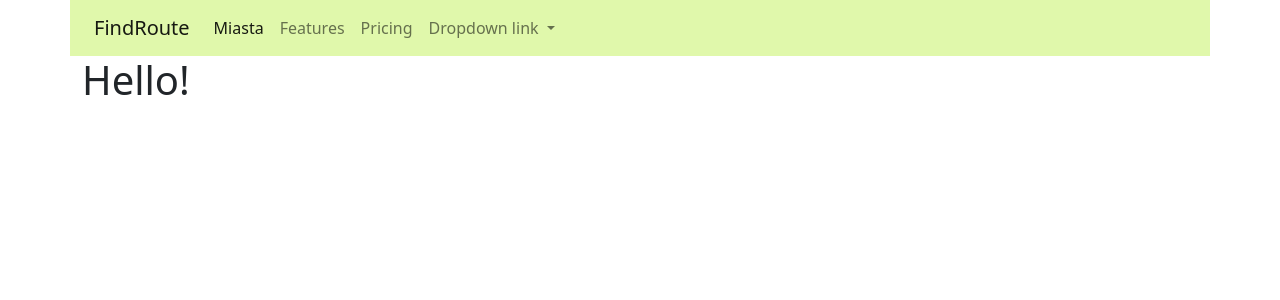
After one commit to pavhrablis/find_routes, a Django app: template templates/home.html in a window 1280 px wide. The commit adds this page. Shown: the top 300 px of the page. Run offline with Django 3.2, Linux system fonts and the light colour scheme; the template is opened without the code that fills it, so the values that code supplies are empty.

Commit message:
add class-base view cities

```diff
--- a/cities/templates/cities/home.html
+++ b/cities/templates/cities/home.html
@@ -6,7 +6,9 @@
 <div class="row">
     <div class="col-md">
         {% for object in objects_list %}
-            <p>{{object.name}}</p>
+            <p>
+            <a href="{% url 'cities:detail' pk=object.pk %}"> {{object.name}} </a>
+            </p>
         {% endfor %}
     </div>
 </div>
--- a/cities/urls.py
+++ b/cities/urls.py
@@ -3,5 +3,5 @@ from cities.views import *
 
 urlpatterns = [
     path('', home, name='home'),
-    path('<int:pk>/', home, name='home'),
+    path('detail/<int:pk>/', CityDetailView.as_view(), name='detail'),
 ]
--- a/templates/base.html
+++ b/templates/base.html
@@ -1,3 +1,5 @@
+{% url 'cities:home' as cities_home_url %}
+
 <!doctype html>
 <html lang="en">
   <head>
@@ -13,14 +15,14 @@
   <body>
   <nav class="navbar navbar-expand-lg navbar-light container" style="background-color: #E0F8AB;">
   <div class="container-fluid">
-    <a class="navbar-brand" href="#">Navbar</a>
+    <a class="navbar-brand" href="{% url 'cities:home' %}">FindRoute</a>
     <button class="navbar-toggler" type="button" data-bs-toggle="collapse" data-bs-target="#navbarNavDropdown" aria-controls="navbarNavDropdown" aria-expanded="false" aria-label="Toggle navigation">
       <span class="navbar-toggler-icon"></span>
     </button>
     <div class="collapse navbar-collapse" id="navbarNavDropdown">
       <ul class="navbar-nav">
-        <li class="nav-item">
-          <a class="nav-link active" aria-current="page" href="#">Home</a>
+        <li class="nav-item {% if request.path == cities_home_url %} active {% endif %} ">
+          <a class="nav-link active" aria-current="page" href="{% url 'cities:home' %}">Miasta</a>
         </li>
         <li class="nav-item">
           <a class="nav-link" href="#">Features</a>
--- /dev/null
+++ b/templates/home.html
@@ -0,0 +1,6 @@
+{% extends 'base.html' %}
+{% block title %}Home{% endblock %}
+
+{% block content %}
+<h1> Hello! </h1>
+{% endblock %}
```
Also changed, not shown: cities/views.py (+11 -5 lines).
